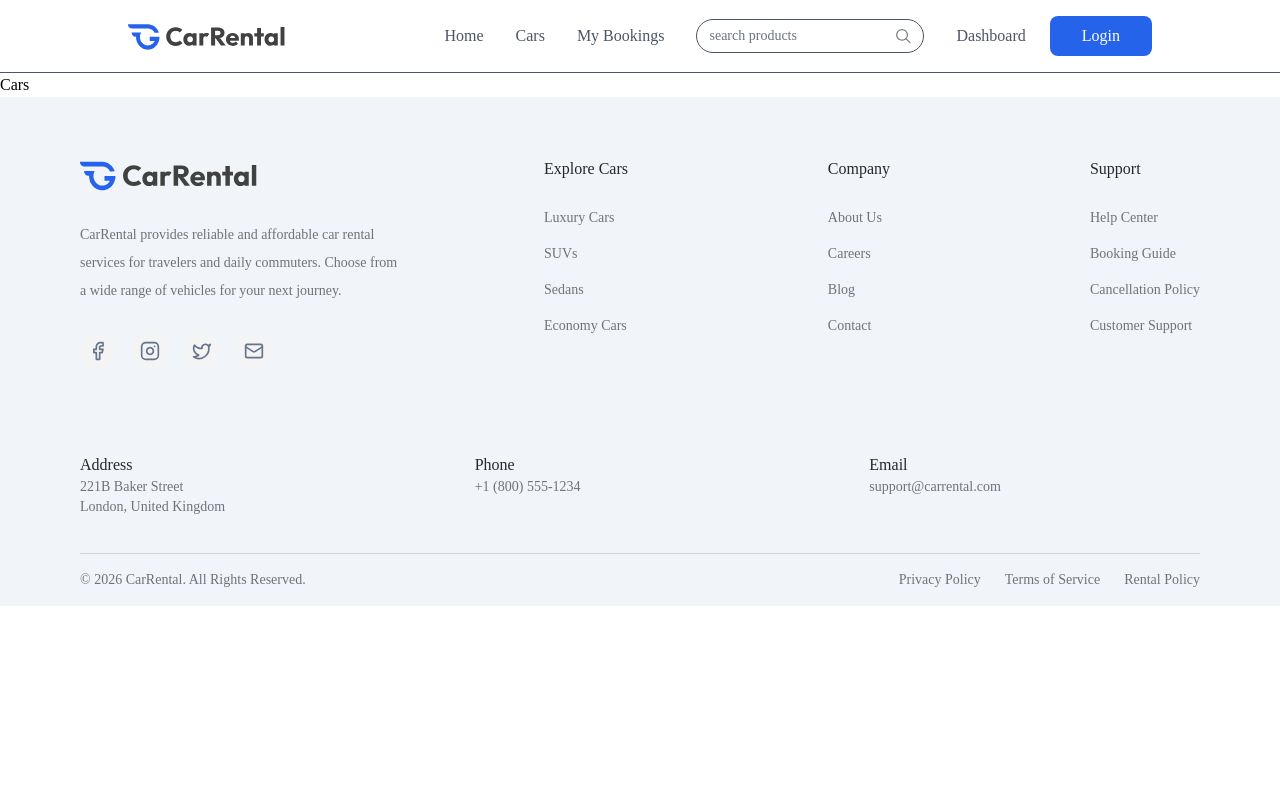
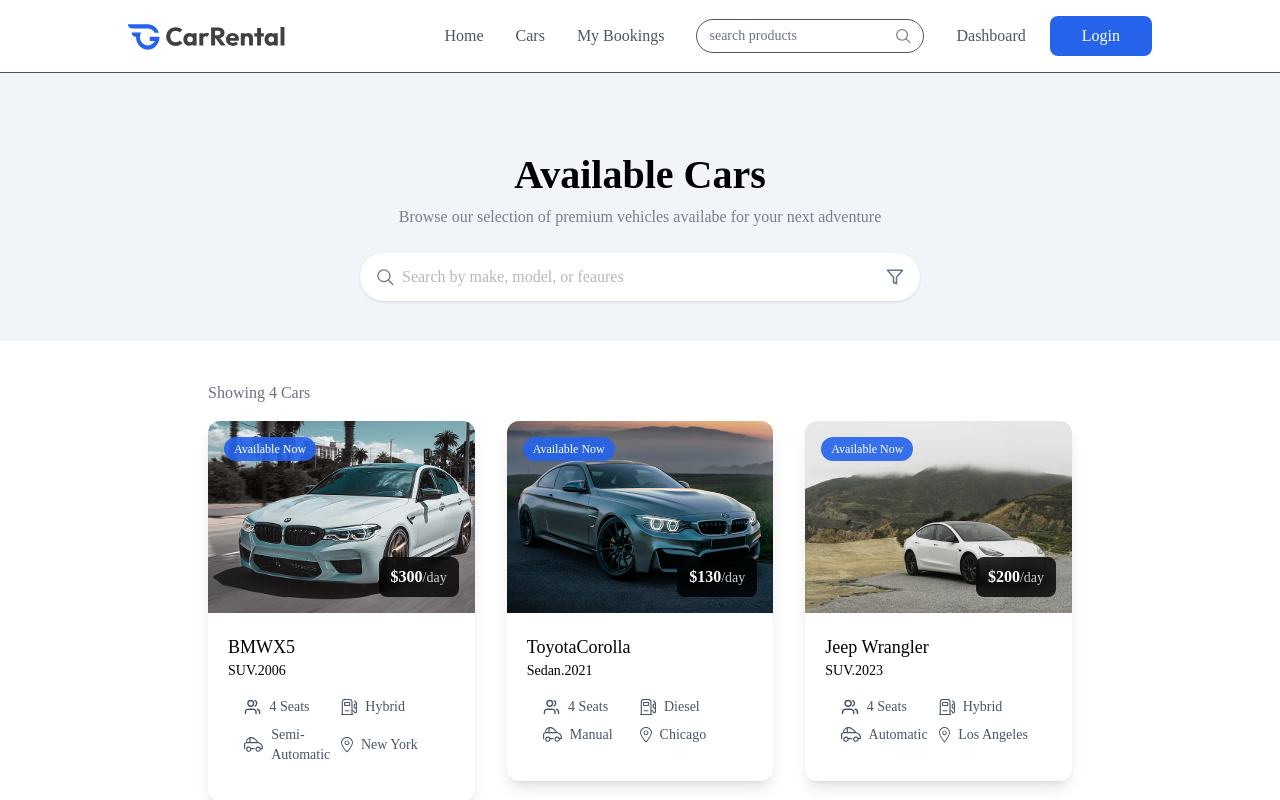
Before and after one commit to ratnadeepa-01/CarRentalApplication, a React (Vite) app: page /cars in a window 1280 px wide. Shown: the top 800 px of the page. Built offline with nearby package versions, Linux system fonts and the light colour scheme; a web font is replaced by a local one.

Commit message:
feat: enhance CarDetails page with booking form and input fields; update Cars page to include search functionality and display available cars

```diff
--- a/src/components/Footer.jsx
+++ b/src/components/Footer.jsx
@@ -34,7 +34,7 @@
   ];
 
   return (
-    <footer className=" pt-15 px-4 sm:px-6 md:px-8 lg:px-20 bg-light">
+    <footer className=" pt-15 px-4 sm:px-6 md:px-8 lg:px-20 bg-white">
 
       <div className="max-w-7xl mx-auto">
 
--- a/src/pages/CarDetails.jsx
+++ b/src/pages/CarDetails.jsx
@@ -1,12 +1,17 @@
 import React, { useEffect, useState } from 'react'
-import { useNavigate, useParams } from 'react-router-dom'
+import { data, useNavigate, useParams } from 'react-router-dom'
 import { assets, dummyCarData } from '../assets/assets'
 import Loader from '../components/Loader'
 
 const CarDetails = () => {
-  const {id} = useParams()
-  const navigate = useNavigate()
-  const [car,setCar] = useState(null)
+  const {id} = useParams();
+  const navigate = useNavigate();
+  const [car,setCar] = useState(null);
+  const currency = import.meta.env.VITE_CURRENCY;
+
+  const handelSubmit = async (e)=>{
+    e.preventDefault();
+  }
 
   useEffect(()=>{
     setCar(dummyCarData.find(car => car._id === id))
@@ -45,11 +50,15 @@
               </div>
             ))}
           </div>
+
+
           {/* discription */}
           <div>
             <h1 className='text-xl font-medium mb-3'> Description</h1>
             <p className='text-gray-500 '>{car.description}</p>
           </div>
+
+
           {/* features */}
           <div>
             <h1 className='text-xl font-medium mb-3'> Features</h1>
@@ -71,7 +80,38 @@
        </div>
 
        {/* Right: Booking Form */}
-       <form></form>
+       <form onSubmit={handelSubmit}
+       className='shadow-lg h-max sticky top-18 rounded-xl
+       p-6 space-y-6 text-gray-500 '>
+
+        <p className='flex items-centerjustify-between text-2xl text-gray-800
+        font-semibold'>
+          {currency}{car.pricePerDay}
+          <span className='text-base text-gray-400 font-normal'> per day</span>
+        </p>
+
+        <hr className='border-borderColor my-6'/>
+
+        <div className='flex flex-col gap-2'>
+          <label htmlFor="pickup-date">Pickup Date</label>
+          <input type='date' className='border border-borderColor px-3 py-2
+          rounded-lg' required id='pickup-date'
+          min={new Date().toISOString().split('T')[0]}/>
+        </div>
+
+        <div className='flex flex-col gap-2'>
+          <label htmlFor="return-date">Return Date</label>
+          <input type='date' className='border border-borderColor px-3 py-2
+          rounded-lg' required id='return-date'/>
+        </div>
+
+          <button className='w-full bg-primary hover:bg-primary-dull
+          transition-all py-3 font-medium text-white rounded-xl
+          cursor-pointer'>Book Now</button>
+
+          <p className='text-center text-sm'>No credit card required to reserve</p>
+
+       </form>
      </div>
     </div>
   ) : <Loader/>
--- a/src/pages/Cars.jsx
+++ b/src/pages/Cars.jsx
@@ -1,8 +1,47 @@
-import React from 'react'
+import React, { useState } from 'react'
+import Title from '../components/Title'
+import { assets, dummyCarData } from '../assets/assets'
+import { useSearchParams } from 'react-router-dom'
+import CarCard from '../components/CarCard'
 
 const Cars = () => {
+  const [input,setInput] = useState('');
   return (
-    <div>Cars</div>
+    <div>
+
+      <div className='flex flex-col items-center py-20 bg-light max-md:px-4 pb-10'>
+        <Title title='Available Cars' subTitle='Browse our selection of premium
+        vehicles availabe for your next adventure'/>
+
+        <div className='flex items-center bg-white px-4 mt-6 max-w-140 w-full h-12
+        rounded-full shadow'>
+          <img src={assets.search_icon} alt="" className='w-4.5 h-4.5 mr-2'/>
+
+          <input onClick={(e)=>setInput(e.target.value)} value={input}
+          type='text' placeholder='Search by make, model, or feaures'
+          className='w-full h-full outline-none text-gray-500'/>
+
+          <img src={assets.filter_icon} alt="" className='w-4.5 h-4.5 ml-2'/>
+
+        </div>
+      </div>
+
+      <div className='px-6 md:px-16 lg:px-24 xl:px-32 mt-10'>
+        <p className='text-gray-500 xl:px-20 max-w-7xl mx-auto'>Showing {dummyCarData.length} Cars</p>
+
+        <div className='grid grid-cols-1 sm:grid-cols-2 lg:grid-cols-3 gap-8 mt-4
+        xl:px-20 max-w-7xl mx-auto'>
+          {
+            dummyCarData.map((car,index)=>(
+              <div key={index}>
+                <CarCard car={car}/>
+              </div>
+            ))
+          }
+        </div>
+      </div>
+
+    </div>
   )
 }
 
```
